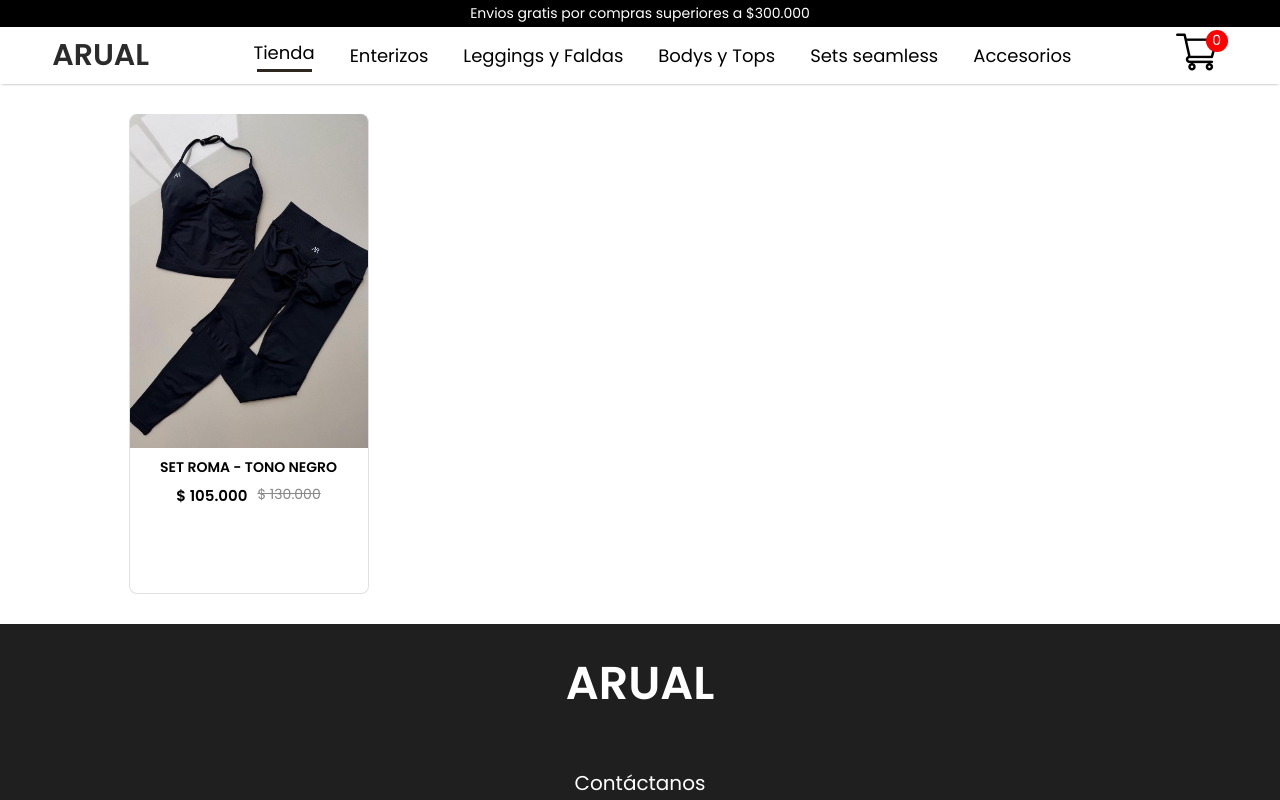
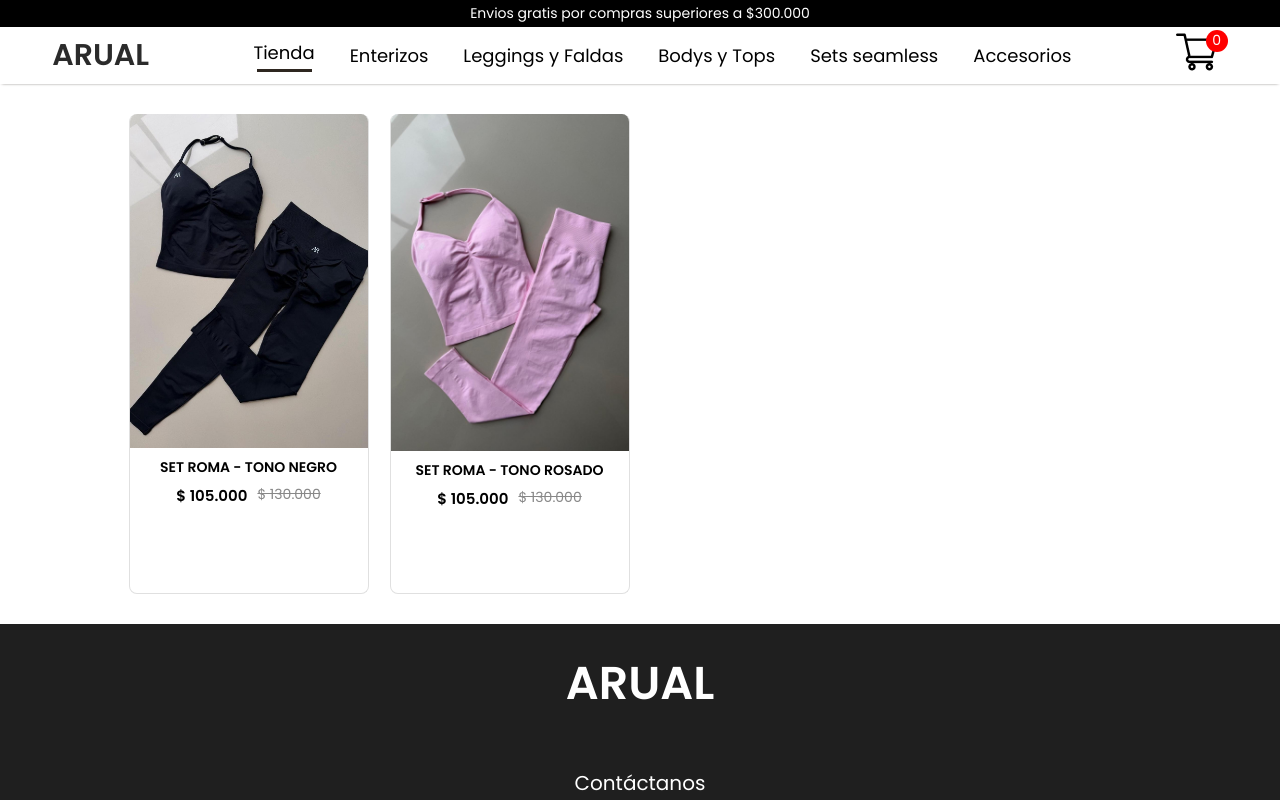
Before and after one commit to luis13xd/arual, a React (Create React App) app: page /sets in a window 1280 px wide. Shown: the top 800 px of the page. Built offline with nearby package versions, Linux system fonts and the light colour scheme.

Commit message:
agregamos set roma rosado

```diff
--- a/src/Components/Assets/all_product.js
+++ b/src/Components/Assets/all_product.js
@@ -89,6 +89,11 @@ import setromanegro1 from "./sets/setromanegro1.jpeg";
 import setromanegro2 from "./sets/setromanegro2.jpeg";
 import setromanegro3 from "./sets/setromanegro3.jpeg";
 import setromanegro4 from "./sets/setromanegro4.jpeg";
+// 402
+import setromarosado1 from "./sets/setromarosado1.jpeg";
+import setromarosado2 from "./sets/setromarosado2.jpeg";
+import setromarosado3 from "./sets/setromarosado3.jpeg";
+import setromarosado4 from "./sets/setromarosado4.jpeg";
 
 // ---------------------------- Categoria 5 ACCESORIOS  -----------------------------
 // 501
@@ -454,6 +459,25 @@ let all_product = [
       XL: false,
     },
   },
+  {
+    id: 402,
+    name: "SET ROMA - TONO ROSADO",
+    category: "sets",
+    description: "Material suave y de alta calidad",
+    image: setromarosado1,
+    image2: setromarosado2,
+    image3: setromarosado3,
+    image4: setromarosado4,
+    new_price: 105000,
+    old_price: 130000,
+    sizes: {
+      XS: false,
+      S: true,
+      M: true,
+      L: false,
+      XL: false,
+    },
+  },
 
 
   // ---------------------------- Categoria 5 ACCESORIOS -----------------------------
```
Also changed, not shown: 1 other file (tests, documents, lock files or other folders).
